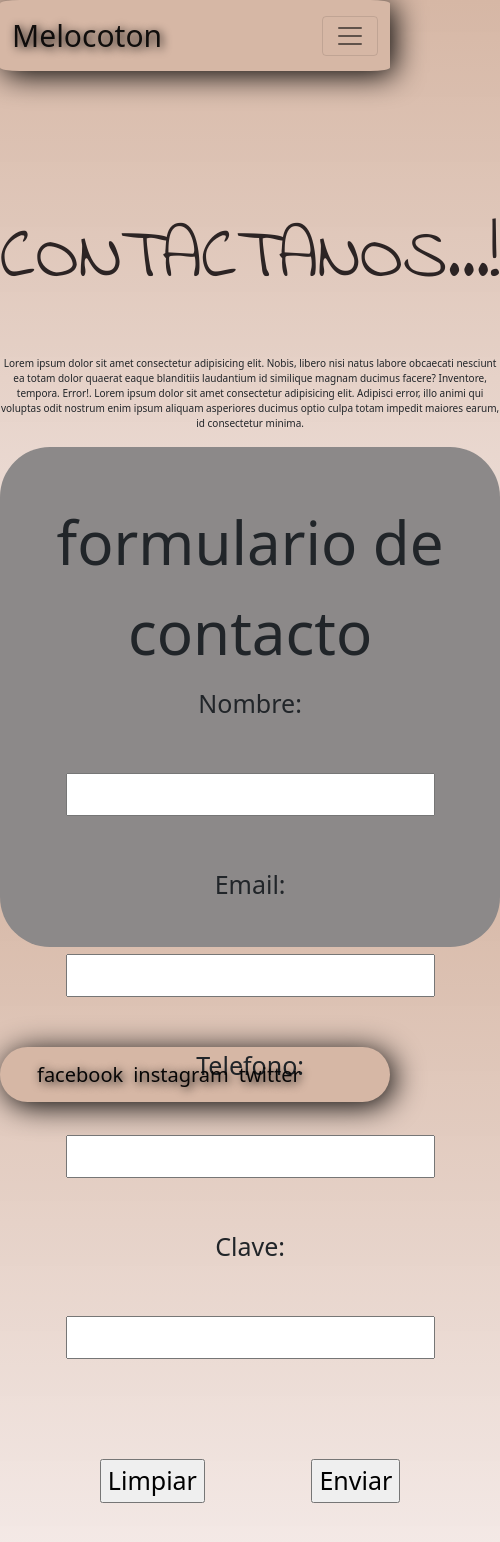
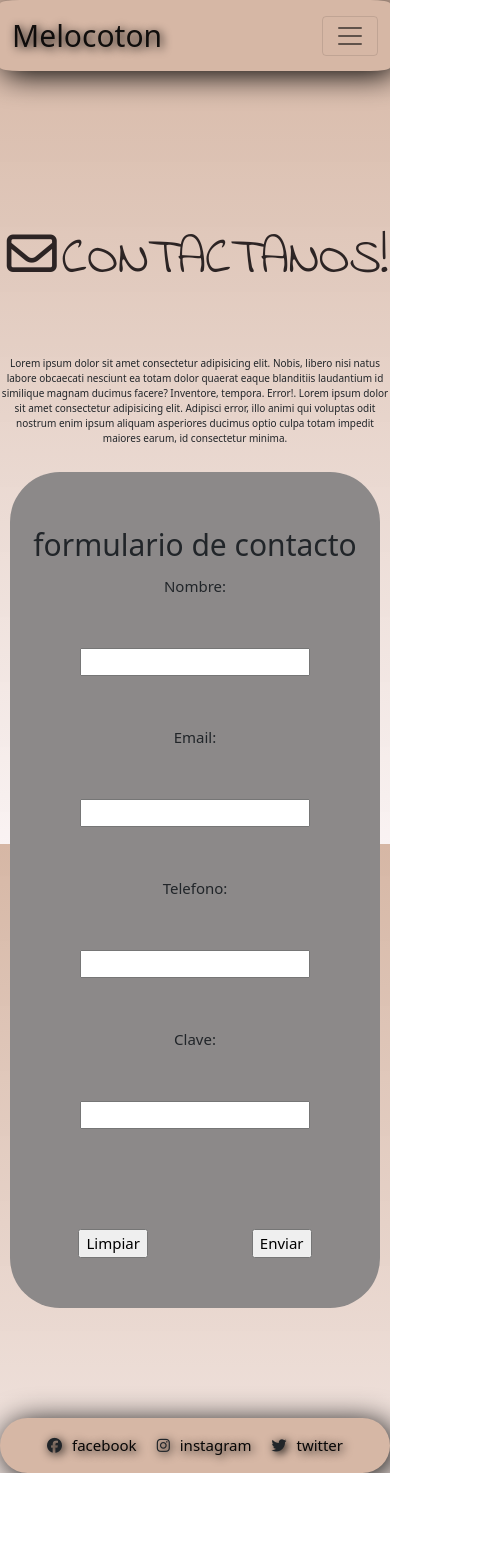
Before and after one commit to Facu-2022/PreEntrega2Correa, a plain HTML site: page paginas/contacto.html in a window 390 px wide. Shown: the whole page, 500 px wide, since content can reach past the window. After the commit the page ends 1473 px from the top, so only its background shows below. Drawn offline with nearby package versions, Linux system fonts and the light colour scheme; a web font is replaced by a local one.

Commit message:
agregando iconos y animaciones

```diff
--- a/estilo.css
+++ b/estilo.css
@@ -49,19 +49,12 @@ a:visited{
    font-style: normal;
    font-weight: 400;
    font-size: 100px;
-   transition: 2s;
+   transition: 0.5s;
 }
 .titulo:hover{
     color: rgb(32, 31, 32);
     font-size: 110px;
-    border-radius:  50%;
-    box-shadow: 10px 10px 30px black;
-    transform: scale(0.7,1.1);
-    background-image: radial-gradient(
-        circle,
-        rgba(249, 242, 242, 0.95) 0%,
-        #d6b7a5
-    );
+    text-shadow: 10px 10px 10px black;
 }
 h2{
     color: rgb(44, 36, 36);
@@ -92,11 +85,11 @@ p{
     margin: 10px;
     border-radius: 158px;
     box-shadow: 4px 4px 30px black;
-    transition: 2s;
+    transition: 1.5s;
 }
 .imagen_1:hover{
-    width: 280px;
-    height: 280px;
+    width: 260px;
+    height: 300px;
     border-radius: 10px;
     box-shadow: 4px 4px 30px black;
 }
@@ -112,18 +105,16 @@ footer ul{
      font-size: 20px;
      justify-content: space-around;
      align-items:center ;
-
 }
 footer ul li{
     display: inline-block;
     font-size: 20px;
     font-weight: 500;
     text-shadow: 2px 2px 10px black;
-
 }
 fieldset{
     font-size: 25px;
-    height: 500px;
+    height: auto;
     width: auto;
     border-radius: 50px;
     background-color: #8c8989;
@@ -140,12 +131,29 @@ legend{
     display: flex;
     flex-wrap: wrap;
     justify-content: space-evenly;
+}
+i{
+   padding: 30px;
+   transition: 2s;
+   font-size: 70px;
+}
+i:hover{
+    color: #db26cc;
+    animation: pesaa 5s;
+    animation-iteration-count: infinite;
+}
 
+@keyframes pesaa {
+    20%{
+        transform: rotate(360deg);
+    }
+}
+span{
+      padding: 10px;
 }
 @media only screen and (max-width: 756px)  {
     .plantilla{
         margin: 100px 0 100px 0;
-
     }
     .titulo{
         text-align: center;
@@ -166,11 +174,17 @@ legend{
         width: 104px;
         height: 104px;
         border-radius: 10px;
-        box-shadow: 4px 4px 30px black;
-    }
+        box-shadow: 4px 4px 30px black;}
     p{
         font-size: 10px;
         text-align: center;
+    }
+    h2{
+        font-size: 50px;
+    }
+    i{
+        padding: 5px;
+        font-size: 50px;
     }
     h3{
         font-size: 28px;
@@ -178,17 +192,27 @@ legend{
     }
     footer ul{
         height: 55px;
-        font-size: 15px;
         justify-content: start;
     }
     footer ul li{
        display: inline-block;
        margin: 5px;
+       font-size: 15px
     }
     .flex-cardigans{
         justify-content: center;
     }
+    fieldset{
+        font-size: 15px;
+        height: auto;
+        width: auto;
+        margin: 10px;
+        border-radius: 50px;
+        background-color: #8c8989;
+    }
+    legend{
+        font-size: 30px;
+        padding-top: 50px;
+    }
+
 }
-.iconn{
-    border-radius: 50%;
-}
--- a/paginas/contacto.html
+++ b/paginas/contacto.html
@@ -7,6 +7,7 @@
     <title>Melocoton</title>
     <link href="https://cdn.jsdelivr.net/npm/bootstrap@5.0.2/dist/css/bootstrap.min.css" rel="stylesheet" integrity="sha384-EVSTQN3/azprG1Anm3QDgpJLIm9Nao0Yz1ztcQTwFspd3yD65VohhpuuCOmLASjC" crossorigin="anonymous">
     <script src="https://cdn.jsdelivr.net/npm/bootstrap@5.0.2/dist/js/bootstrap.bundle.min.js" integrity="sha384-MrcW6ZMFYlzcLA8Nl+NtUVF0sA7MsXsP1UyJoMp4YLEuNSfAP+JcXn/tWtIaxVXM" crossorigin="anonymous"></script>
+    <script src="https://kit.fontawesome.com/a57020b052.js" crossorigin="anonymous"></script>
     <link rel="icon" href="../imagenes/logo1.ico">
     <link rel="stylesheet" href="../estilo.css">
     <link href="https://fonts.googleapis.com/css2?family=Italiana&display=swap" rel="stylesheet">
@@ -42,7 +43,7 @@
     </header>
     <main class="plantilla">
         <section>
-            <h2>CONTACTANOS...!</h2>
+            <h2><i class="fa-regular fa-envelope"></i>CONTACTANOS!</h2>
             <p>Lorem ipsum dolor sit amet consectetur adipisicing elit. Nobis, libero nisi natus labore obcaecati nesciunt ea totam dolor quaerat eaque blanditiis laudantium id similique magnam ducimus facere? Inventore, tempora. Error!. Lorem ipsum dolor sit amet consectetur adipisicing elit. Adipisci error, illo animi qui voluptas odit nostrum enim ipsum aliquam asperiores ducimus optio culpa totam impedit maiores earum, id consectetur minima.
         </section>
 
@@ -69,9 +70,9 @@
     </main>
     <footer>
         <ul>
-            <li><a href="www.facebook.com">facebook</a></li>
-            <li><a href="www.facebook.com">instagram</a></li>
-            <li><a href="www.facebook.com">twitter</a></li>
+            <li><span class="fa-brands fa-facebook"></span><a href="www.facebook.com">facebook</a></li>
+            <li><span class="fa-brands fa-instagram"></span><a href="www.facebook.com">instagram</a></li>
+            <li><span class="fa-brands fa-twitter"></span><a href="www.facebook.com">twitter</a></li>
         </ul>
     </footer>
 </body>
```
Also changed, not shown: index.html (+5 -3 lines), paginas/deportivo.html (+5 -4 lines), paginas/lenceria.html (+5 -4 lines), paginas/niños.html (+6 -5 lines).
